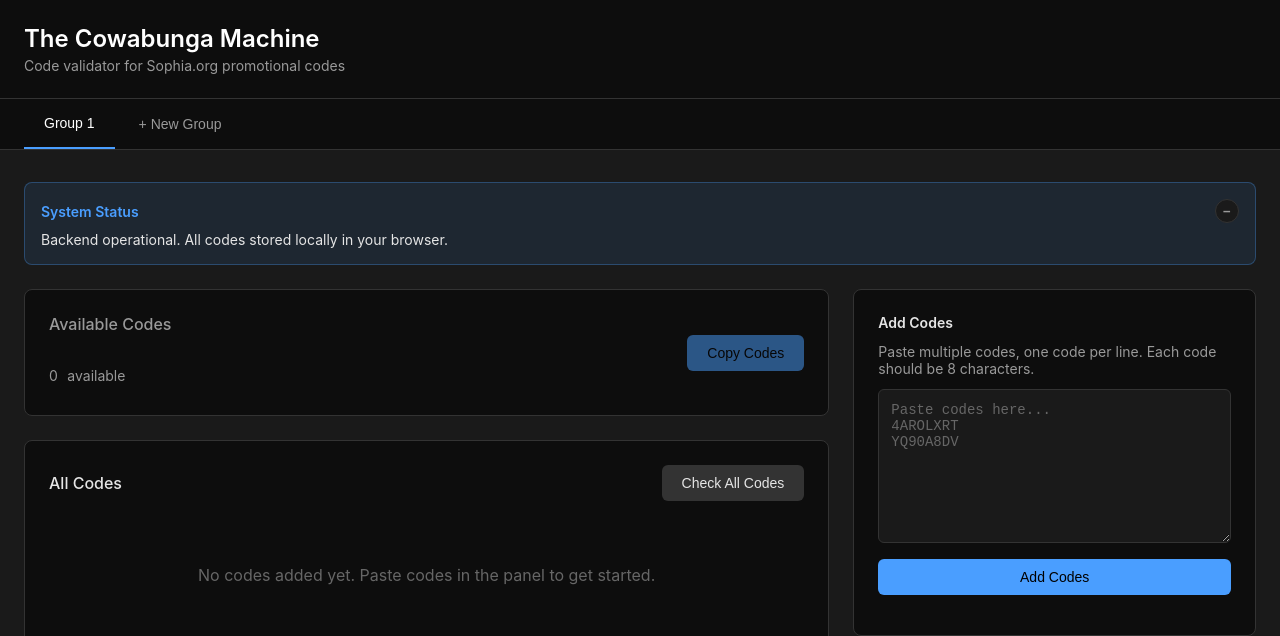
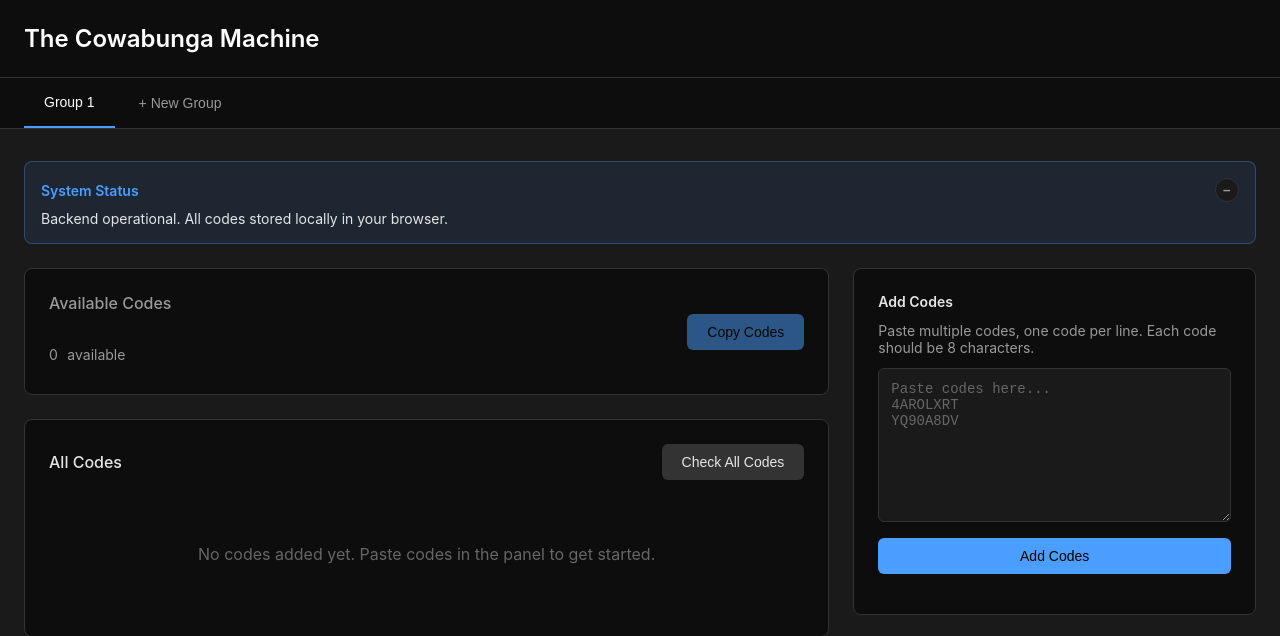
Before and after one commit to cowabungabaloo/cowabunga-machine, a Flask app: page / in a window 1280 px wide. Shown: the top 636 px of the page. Run offline with Flask 3, Linux system fonts and the light colour scheme.

Commit message:
Update index.html

```diff
--- a/templates/index.html
+++ b/templates/index.html
@@ -483,7 +483,6 @@
 <body>
   <div class="header">
     <h1>The Cowabunga Machine</h1>
-    <p>Code validator for Sophia.org promotional codes</p>
   </div>
 
   <div class="tabs-container">
```
